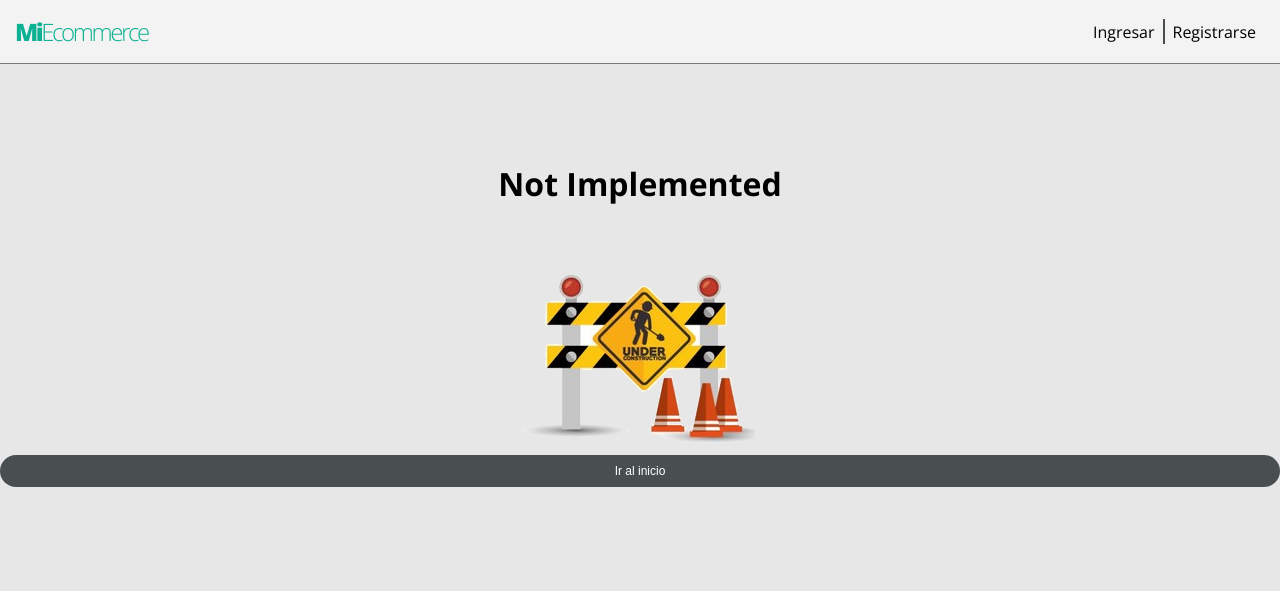
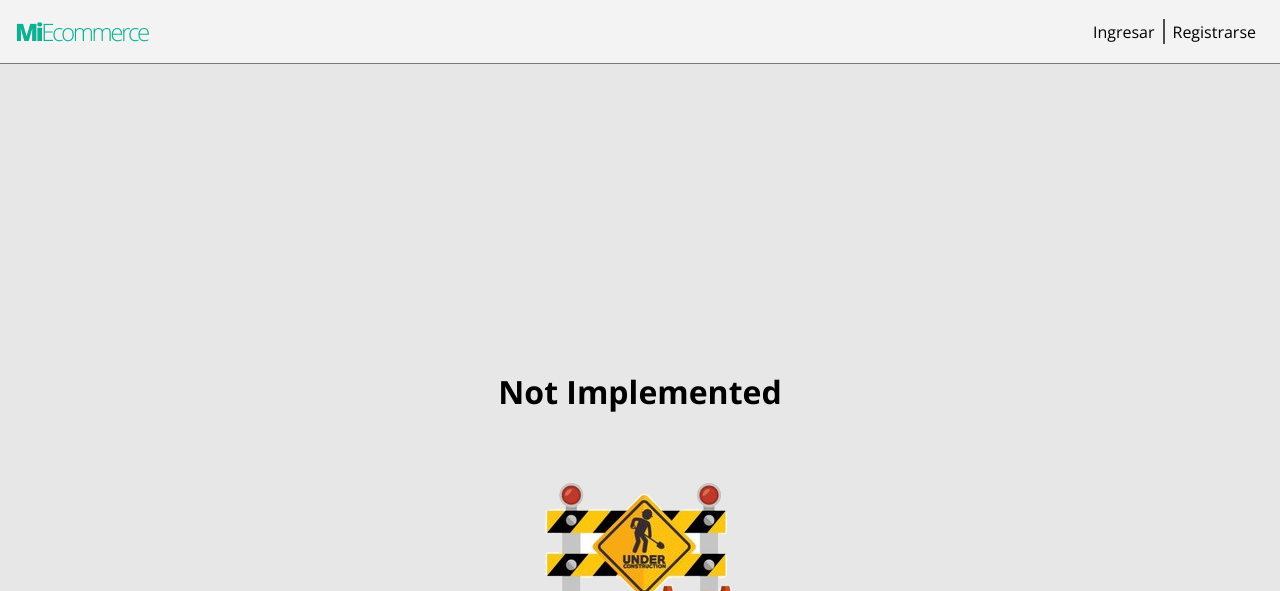
Before and after one commit to MaximilianoJaraCencosud/MiEcommerce-Grupo1, a Node server app: template src/views/pages/checkout.ejs in a window 1280 px wide. Shown: the top 591 px of the page. Run offline with Node 20, Linux system fonts and the light colour scheme; the template is opened without the code that fills it, so the values that code supplies are empty.

Commit message:
Detalles de estilos

```diff
--- a/public/css/global.css
+++ b/public/css/global.css
@@ -43,7 +43,7 @@ li {
 }
 
 .layout-container {
-  /* flex-grow: 1; */
+  flex-grow: 1;
   padding-bottom: 25px;
 }
 
```
Also changed, not shown: public/js/cart.js (+1 -17 lines).
